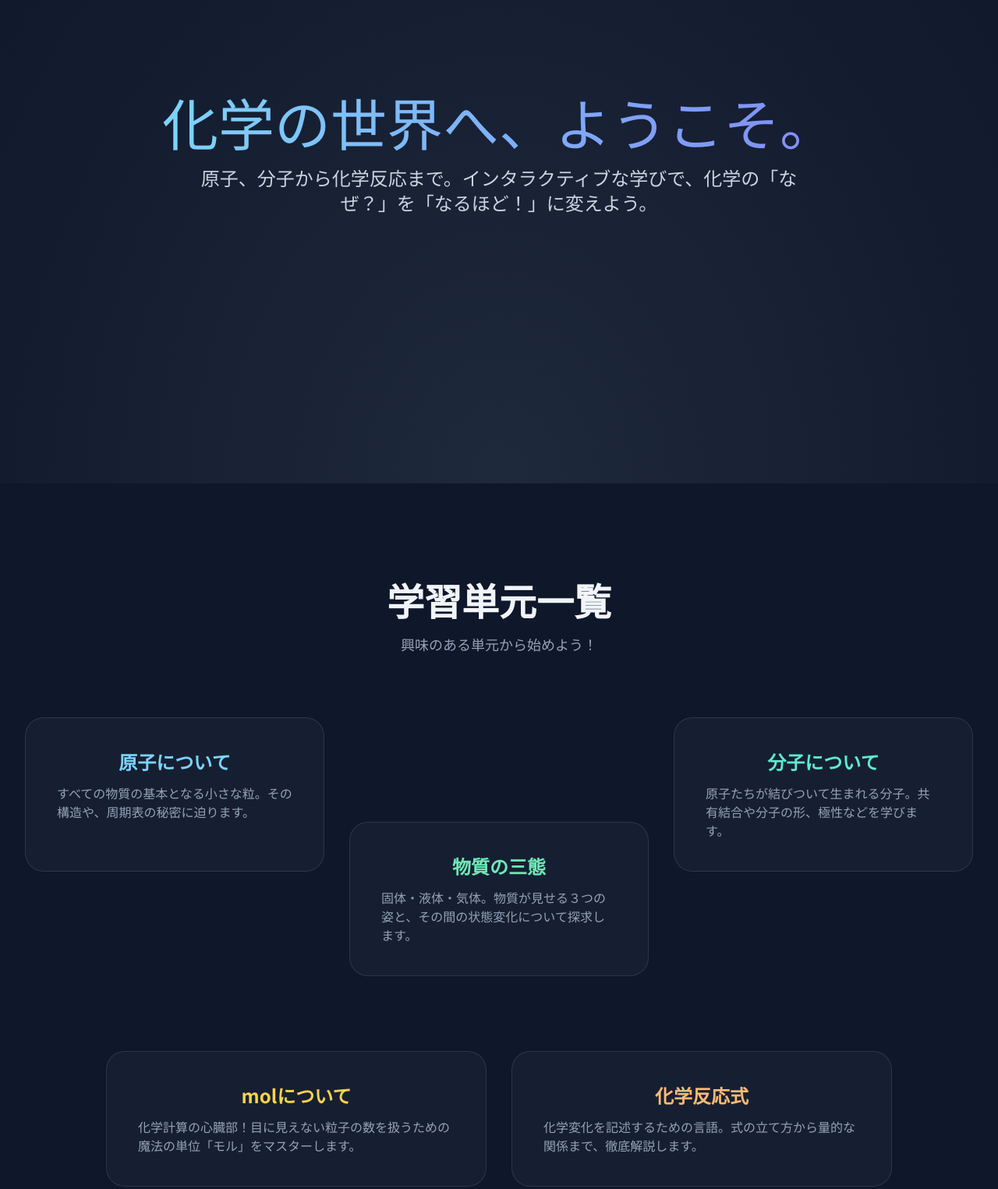
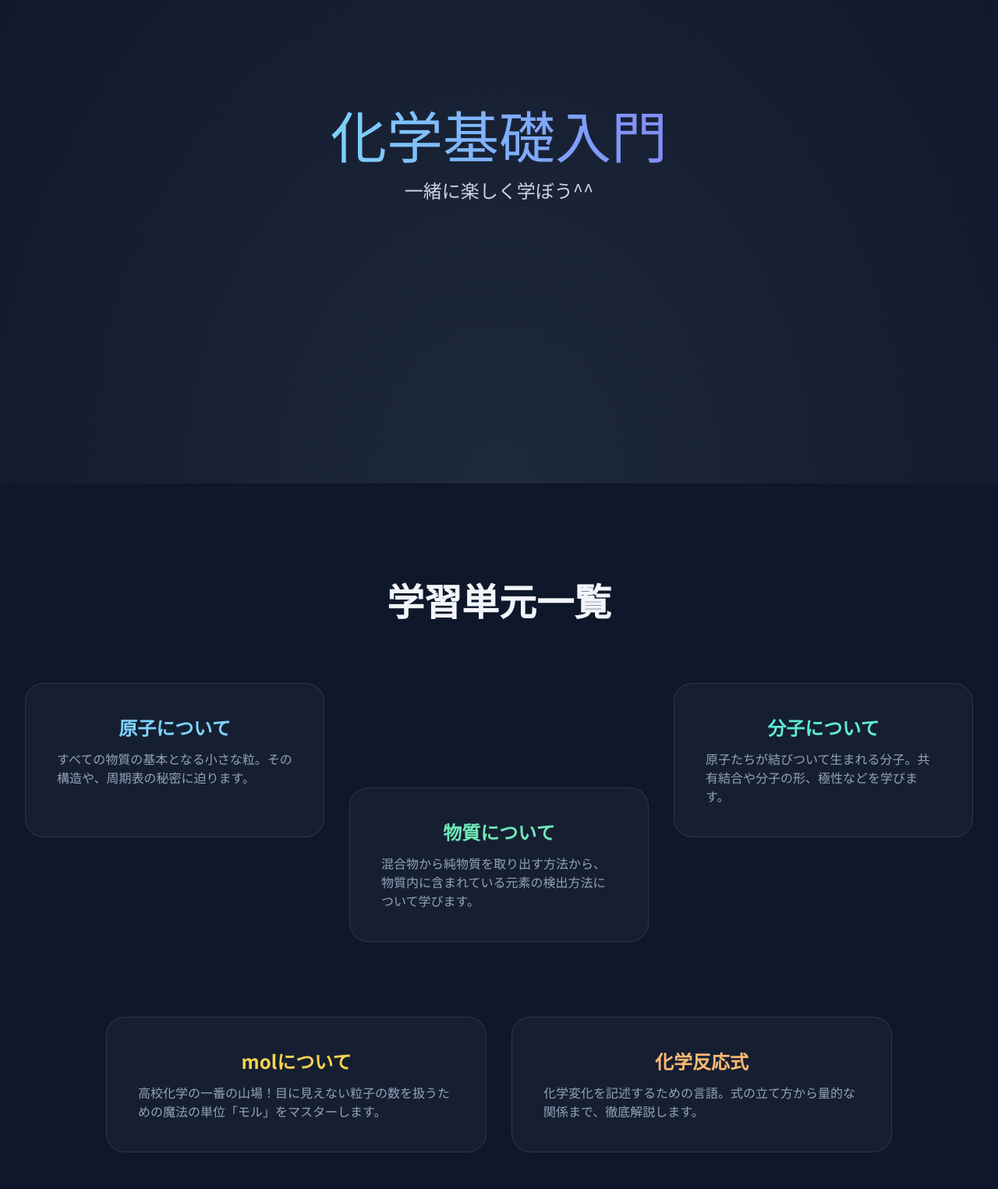
Before and after one commit to pacy727/base_chem_site, a plain HTML site: page index.html in a window 1280 px wide. Shown: the part 180-1705 px from the top of the page at 78% size. Drawn offline with nearby package versions, Linux system fonts and the light colour scheme.

Commit message:
Update index.html

```diff
--- a/index.html
+++ b/index.html
@@ -3,7 +3,7 @@
 <head>
     <meta charset="UTF-8">
     <meta name="viewport" content="width=device-width, initial-scale=1.0">
-    <title>【高校化学基礎】インタラクティブ学習サイト</title>
+    <title>【高校化学基礎学習サイト】</title>
     <script src="https://cdn.tailwindcss.com"></script>
     <link href="https://fonts.googleapis.com/css2?family=M+PLUS+Rounded+1c:wght@400;700;800&family=Noto+Sans+JP:wght@400;700&display=swap" rel="stylesheet">
     <style>
@@ -120,8 +120,8 @@
     <!-- ヒーローセクション -->
     <div class="hero-section">
         <div class="hero-content">
-            <h1 class="text-4xl md:text-6xl lg:text-7xl mb-4 text-transparent bg-clip-text bg-gradient-to-r from-sky-300 to-indigo-400">化学の世界へ、ようこそ。</h1>
-            <p class="text-lg md:text-2xl text-slate-300 mb-10 max-w-3xl mx-auto">原子、分子から化学反応まで。インタラクティブな学びで、化学の「なぜ？」を「なるほど！」に変えよう。</p>
+            <h1 class="text-4xl md:text-6xl lg:text-7xl mb-4 text-transparent bg-clip-text bg-gradient-to-r from-sky-300 to-indigo-400">化学基礎入門</h1>
+            <p class="text-lg md:text-2xl text-slate-300 mb-10 max-w-3xl mx-auto">一緒に楽しく学ぼう^^</p>
         </div>
     </div>
 
@@ -130,7 +130,7 @@
         <div class="max-w-7xl mx-auto pb-196">
             <div class="text-center mb-20 animate-on-scroll slide-from-left">
                 <h2 class="text-3xl md:text-5xl font-bold">学習単元一覧</h2>
-                <p class="text-slate-400 mt-4 text-lg">興味のある単元から始めよう！</p>
+                <p class="text-slate-400 mt-4 text-lg"></p>
             </div>
 
             <div class="grid grid-cols-1 md:grid-cols-12 gap-8">
@@ -152,8 +152,8 @@
 
                 <div class="md:col-start-5 md:col-span-4 mt-0 md:-mt-24 animate-on-scroll slide-from-left">
                     <a href="#" class="topic-card">
-                        <h3 class="text-2xl font-bold text-emerald-300 mb-3 text-center">物質の三態</h3>
-                        <p class="text-slate-400">固体・液体・気体。物質が見せる３つの姿と、その間の状態変化について探求します。</p>
+                        <h3 class="text-2xl font-bold text-emerald-300 mb-3 text-center">物質について</h3>
+                        <p class="text-slate-400">混合物から純物質を取り出す方法から、物質内に含まれている元素の検出方法について学びます。</p>
                     </a>
                 </div>
 
@@ -161,7 +161,7 @@
                 <div class="md:col-start-2 md:col-span-5 mt-16 animate-on-scroll slide-from-right">
                     <a href="mol.html" class="topic-card">
                         <h3 class="text-2xl font-bold text-amber-300 mb-3 text-center">molについて</h3>
-                        <p class="text-slate-400">化学計算の心臓部！目に見えない粒子の数を扱うための魔法の単位「モル」をマスターします。</p>
+                        <p class="text-slate-400">高校化学の一番の山場！目に見えない粒子の数を扱うための魔法の単位「モル」をマスターします。</p>
                     </a>
                 </div>
 
```
